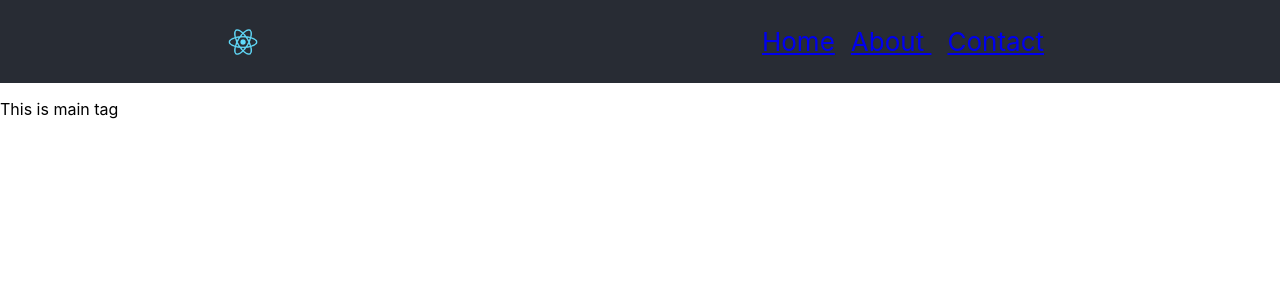
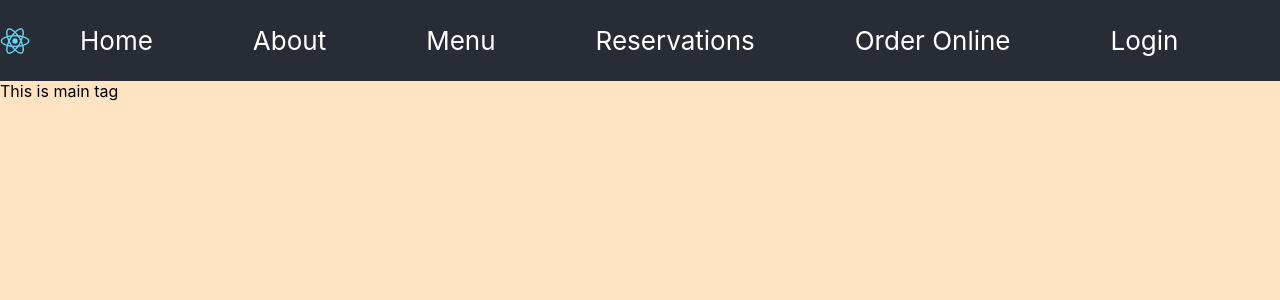
Before and after one commit to Madhurarora77/little-lemon, a React (Create React App) app: page / in a window 1280 px wide. Shown: the top 300 px of the page. Built offline with nearby package versions, Linux system fonts and the light colour scheme.

Commit message:
adding css changes

```diff
--- a/src/App.css
+++ b/src/App.css
@@ -1,3 +1,11 @@
+* {
+  margin: 0;
+  padding: 0;
+}
+body {
+  background-color: bisque;
+  font-size: 16px;
+}
 .App {
   text-align: center;
 }
@@ -15,13 +23,9 @@
 
 .App-header {
   background-color: #282c34;
+  display: flex;
+  align-items: center;
   /* min-height: 100vh; */
-  display: flex;
-  /* flex-direction: column; */
-  align-items: center;
-  justify-content: space-around;
-  font-size: calc(10px + 2vmin);
-  color: white;
 }
 a {
   padding: 4px 4px;
--- a/src/App.js
+++ b/src/App.js
@@ -5,7 +5,7 @@ import Footer from './semantic/Footer';
 function App() {
   return (
     <>
-      <header className="App-header">
+      <header className='App-header'>
         <Header />
       </header>
       <main>
--- /dev/null
+++ b/src/semantic/Header.css
@@ -0,0 +1,26 @@
+.container {
+  display: flex;
+  /* flex-direction: column; */
+  flex-flow: row wrap;
+  align-items: center;
+  justify-content: stretch;
+  font-size: calc(10px + 2vmin);
+  color: white;
+}
+
+.container li {
+  list-style-type: none;
+}
+
+.container a {
+  display: inline-block;
+  padding: 25px;
+  margin: 0 25px;
+  text-align: center;
+  text-decoration: none;
+  color: #fff;
+}
+
+.container a:hover {
+  background-color: lightsteelblue;
+}
--- a/src/semantic/Header.js
+++ b/src/semantic/Header.js
@@ -1,14 +1,19 @@
+/* eslint-disable jsx-a11y/anchor-is-valid */
 import Logo from '../images/logo192.png';
 import '../App.css';
+import './Header.css';
 const Header = () => {
   return (
     <>
       <img src={Logo} alt="lemmon" width="30px" height="30px" />
       <nav>
-        <ul>
-          <a href='/#'>Home</a>
-          <a href='/#about'>About </a>
-          <a href='/#contact'>Contact</a>
+        <ul className='container'>
+          <li><a href="#">Home</a></li>
+          <li><a href="#">About</a></li>
+          <li><a href="#">Menu</a></li>
+          <li><a href="#">Reservations</a></li>
+          <li><a href="#">Order Online</a></li>
+          <li><a href="#">Login</a></li>
         </ul>
       </nav>
     </>
```
